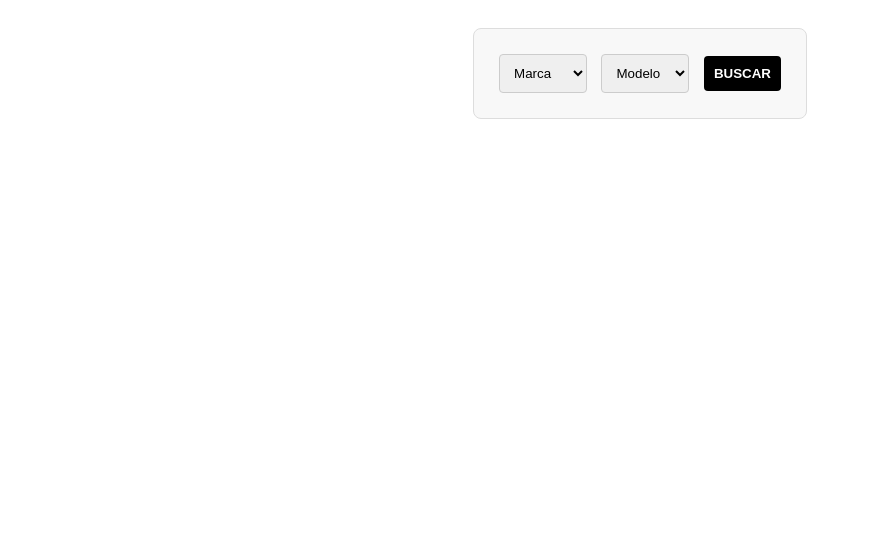
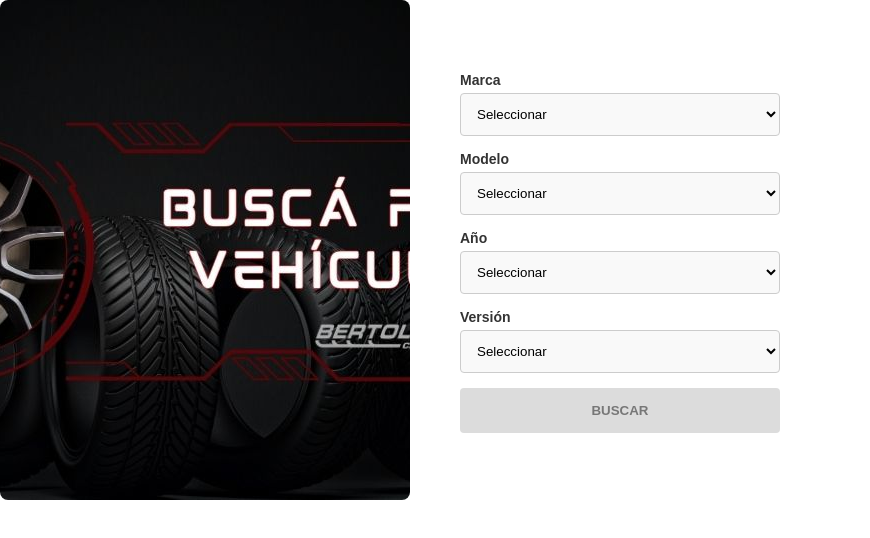
Before and after one commit to mgherrera-cerroazul07/buscador-repuestos-bertolotto, a plain HTML site: page index.html in a window 1280 px wide. Shown: the whole page, without its empty margins (0-870 px from the left). Drawn offline with Linux system fonts and the light colour scheme.

Commit message:
Update index.html

```diff
--- a/index.html
+++ b/index.html
@@ -3,38 +3,62 @@
 <head>
     <meta charset="UTF-8">
     <style>
-        body { font-family: sans-serif; display: flex; justify-content: center; padding: 20px; }
-        .buscador { max-width: 500px; background: #f8f8f8; padding: 20px; border-radius: 8px; border: 1px solid #ddd; }
-        select, button { padding: 10px; margin: 5px; border-radius: 4px; border: 1px solid #ccc; }
-        button { background: #000; color: #fff; border: none; cursor: pointer; font-weight: bold; }
+        body { font-family: sans-serif; margin: 0; padding: 0; background: transparent; overflow: hidden; }
+        .container { display: flex; align-items: center; gap: 30px; max-width: 800px; }
+        .image-side { flex: 1; }
+        .image-side img { width: 100%; height: 500px; object-fit: cover; border-radius: 8px; }
+        .form-wrapper { width: 320px; padding: 20px; }
+        .form-group { margin-bottom: 15px; }
+        label { display: block; font-weight: bold; margin-bottom: 5px; font-size: 14px; color: #333; }
+        select { width: 100%; padding: 12px; border: 1px solid #ccc; border-radius: 4px; background: #f9f9f9; }
+        button { width: 100%; padding: 15px; background: #dcdcdc; border: none; font-weight: bold; cursor: pointer; text-transform: uppercase; color: #777; border-radius: 4px; }
+        button:hover { background: #cfcfcf; }
     </style>
 </head>
 <body>
-    <div class="buscador">
+
+<div class="container">
+    <div class="image-side">
+        <!-- Asegurate de que la URL de abajo sea la correcta de tu imagen -->
+        <img src="https://raw.githubusercontent.com/mgherrera-cerroazul07/buscador-repuestos-bertolotto/main/RENOV%C3%81%20TUS%20NEUM%C3%81TICOS%20(800%20x%20500%20px).jpg" alt="Buscador">
+    </div>
+
+    <div class="form-wrapper">
         <form id="vehicleSearchForm">
-            <select id="marca" required>
-                <option value="">Marca</option>
-                <option value="Fiat">Fiat</option>
-                <option value="Renault">Renault</option>
-            </select>
-            <select id="modelo" required>
-                <option value="">Modelo</option>
-                <option value="Cronos">Cronos</option>
-                <option value="Kangoo">Kangoo</option>
-            </select>
+            <div class="form-group">
+                <label>Marca</label>
+                <select id="marca"><option value="">Seleccionar</option><option value="Fiat">Fiat</option></select>
+            </div>
+            <div class="form-group">
+                <label>Modelo</label>
+                <select id="modelo"><option value="">Seleccionar</option><option value="Cronos">Cronos</option></select>
+            </div>
+            <div class="form-group">
+                <label>Año</label>
+                <select id="anio"><option value="">Seleccionar</option><option value="2024">2024</option></select>
+            </div>
+            <div class="form-group">
+                <label>Versión</label>
+                <select id="version"><option value="">Seleccionar</option><option value="Base">Base</option></select>
+            </div>
             <button type="submit">BUSCAR</button>
         </form>
+    </div>
 </div>
 
 <script>
     document.getElementById('vehicleSearchForm').addEventListener('submit', function(e) {
         e.preventDefault();
-            const marca = document.getElementById('marca').value;
-            const modelo = document.getElementById('modelo').value;
-            const query = marca + ' ' + modelo;
-            // Redirige a la página principal de la tienda con el filtro
+        const m = document.getElementById('marca').value;
+        const mo = document.getElementById('modelo').value;
+        const a = document.getElementById('anio').value;
+        const v = document.getElementById('version').value;
+
+        // Crea la cadena de búsqueda
+        const query = [m, mo, a, v].filter(Boolean).join(' ');
         window.parent.location.href = 'https://bertolottocarcenter3.mitiendanube.com/search/?q=' + encodeURIComponent(query);
     });
 </script>
+
 </body>
 </html>
```
Lines whose indentation alone changed are shown as unchanged.
